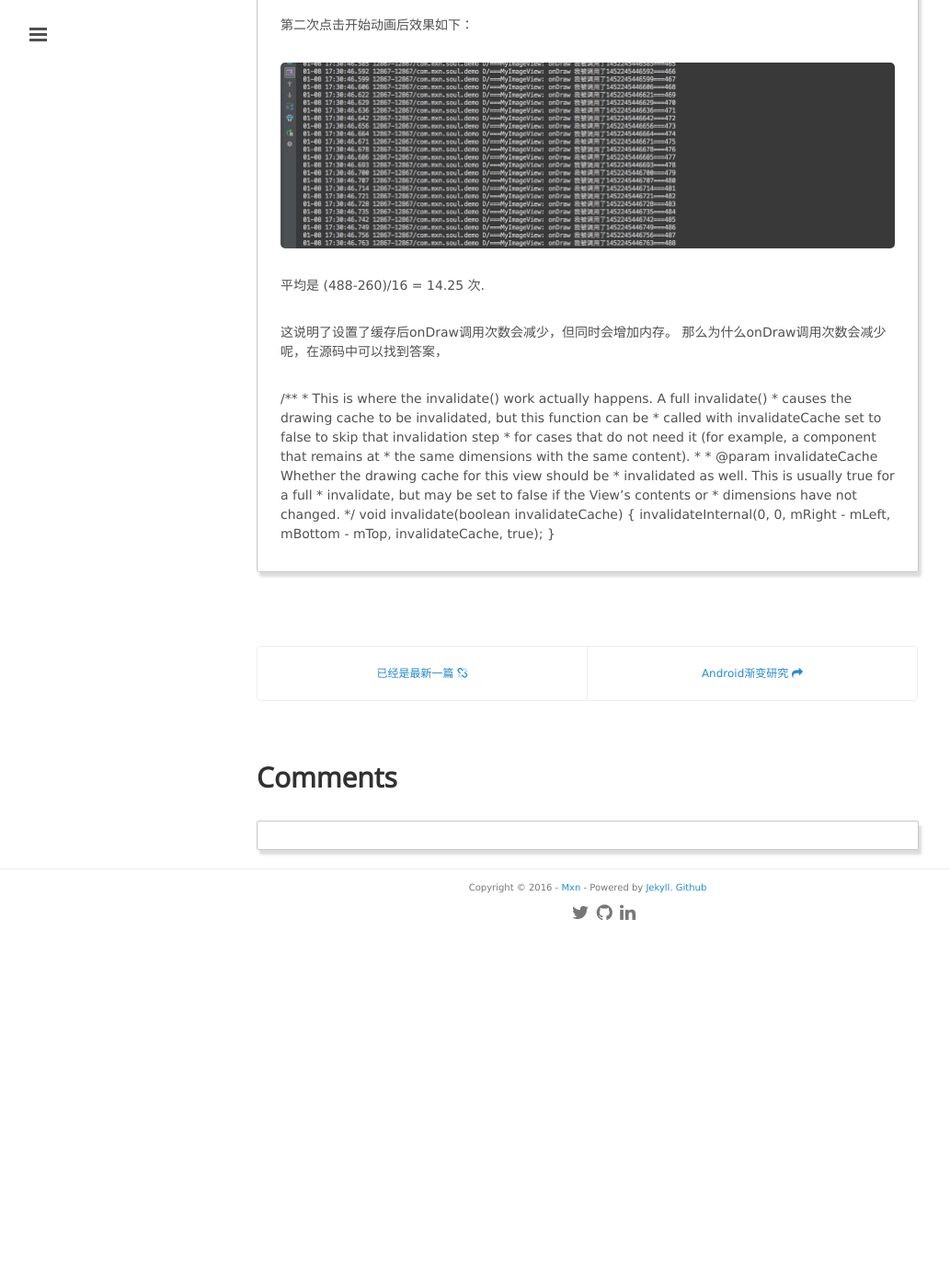
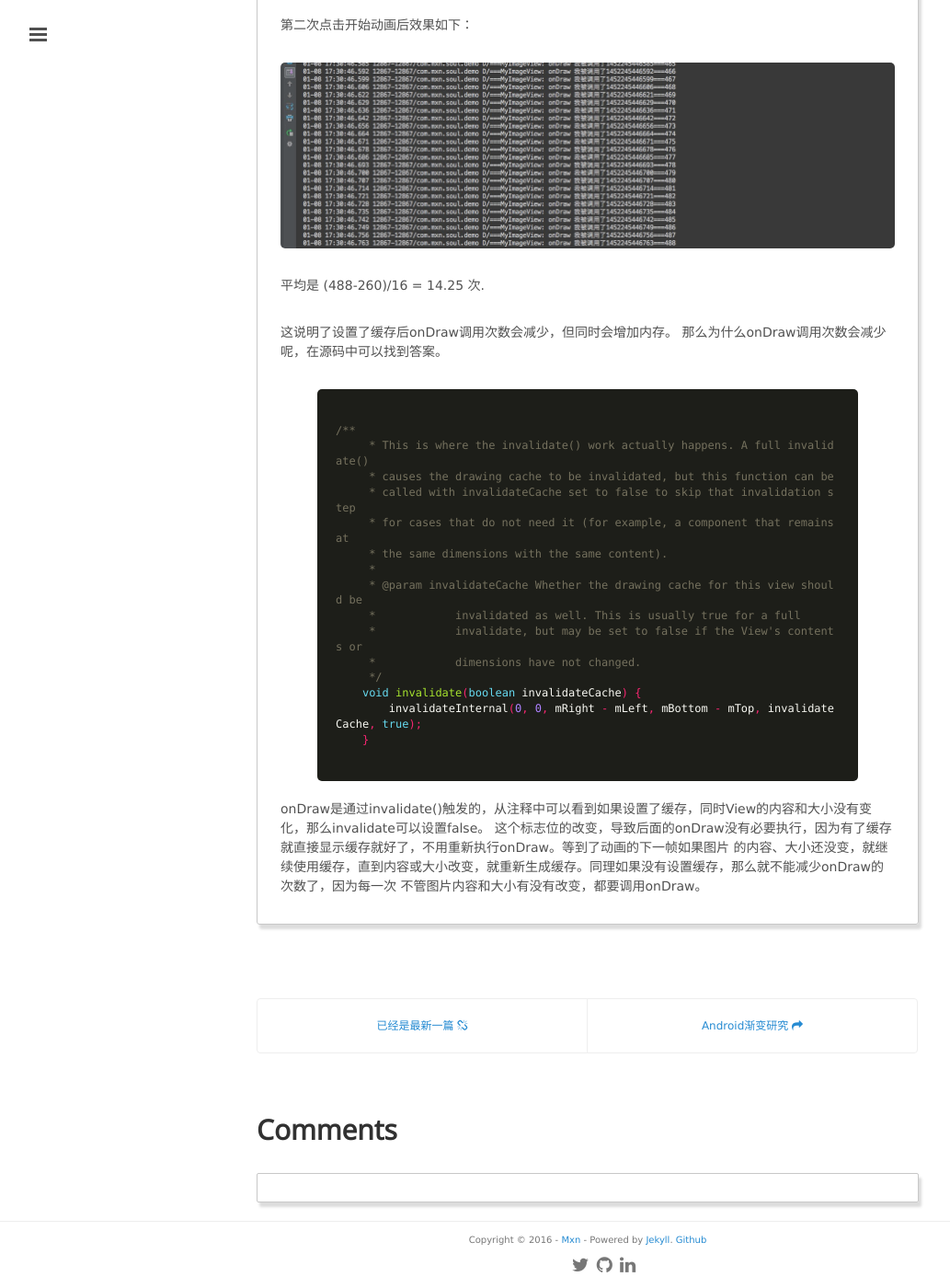
Before and after one commit to mxn21/mxn21.github.io, a Jekyll site: the page built from _posts/2016-1-5-DrawingCache解析.md, in a window 1280 px wide and 1400 px high, scrolled down 14652 px. Shown: the whole window at 92% size, without its empty margins (1-1034 px from the left). Built offline with Jekyll 4.4.1, drawn with Linux system fonts in a browser that asks for light colours; Markdown is read by kramdown in place of the engine named in the settings; comment, search, counter and statistics services are not loaded; before the commit the page ends 15669 px from its top, so only the background shows below that.

Commit message:
23432423

```diff
--- a/_posts/2016-1-5-DrawingCache解析.md
+++ b/_posts/2016-1-5-DrawingCache解析.md
@@ -512,8 +512,9 @@
 平均是 (488-260)/16 = 14.25 次.
 
 这说明了设置了缓存后onDraw调用次数会减少，但同时会增加内存。
-那么为什么onDraw调用次数会减少呢，在源码中可以找到答案，
+那么为什么onDraw调用次数会减少呢，在源码中可以找到答案。
 
+      {% highlight java  %}
 /**
      * This is where the invalidate() work actually happens. A full invalidate()
      * causes the drawing cache to be invalidated, but this function can be
@@ -529,3 +530,9 @@
     void invalidate(boolean invalidateCache) {
         invalidateInternal(0, 0, mRight - mLeft, mBottom - mTop, invalidateCache, true);
     }
+    {% endhighlight %}
+
+onDraw是通过invalidate()触发的，从注释中可以看到如果设置了缓存，同时View的内容和大小没有变化，那么invalidate可以设置false。
+这个标志位的改变，导致后面的onDraw没有必要执行，因为有了缓存就直接显示缓存就好了，不用重新执行onDraw。等到了动画的下一帧如果图片
+的内容、大小还没变，就继续使用缓存，直到内容或大小改变，就重新生成缓存。同理如果没有设置缓存，那么就不能减少onDraw的次数了，因为每一次
+不管图片内容和大小有没有改变，都要调用onDraw。
```
